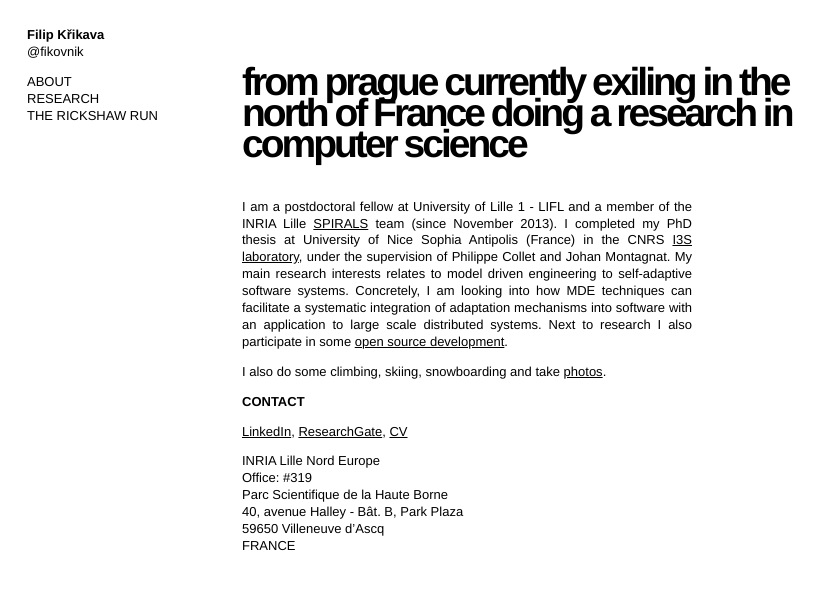
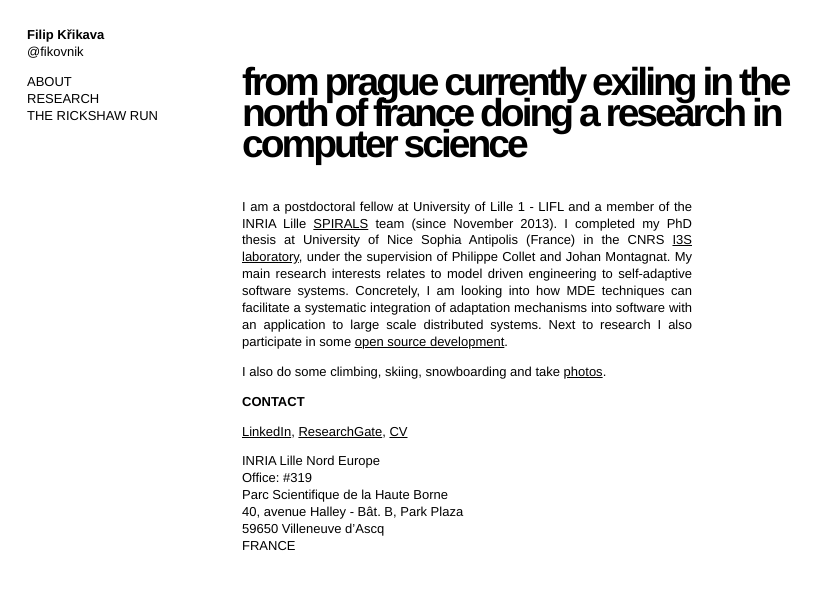
Before and after one commit to fikovnik/fikovnik.github.com, a Jekyll site: the page built from index.md, in a window 1280 px wide. Shown: the top 590 px of the page, without its empty margins (0-829 px from the left). Built offline with Jekyll 4.4.1, drawn with Linux system fonts in a browser that asks for light colours.

```diff
--- a/index.md
+++ b/index.md
@@ -1,5 +1,5 @@
 ---
-  title: from prague currently exiling in the north of France doing a research in computer science
+  title: from prague currently exiling in the north of france doing a research in computer science
   layout: default
 ---
 
```
